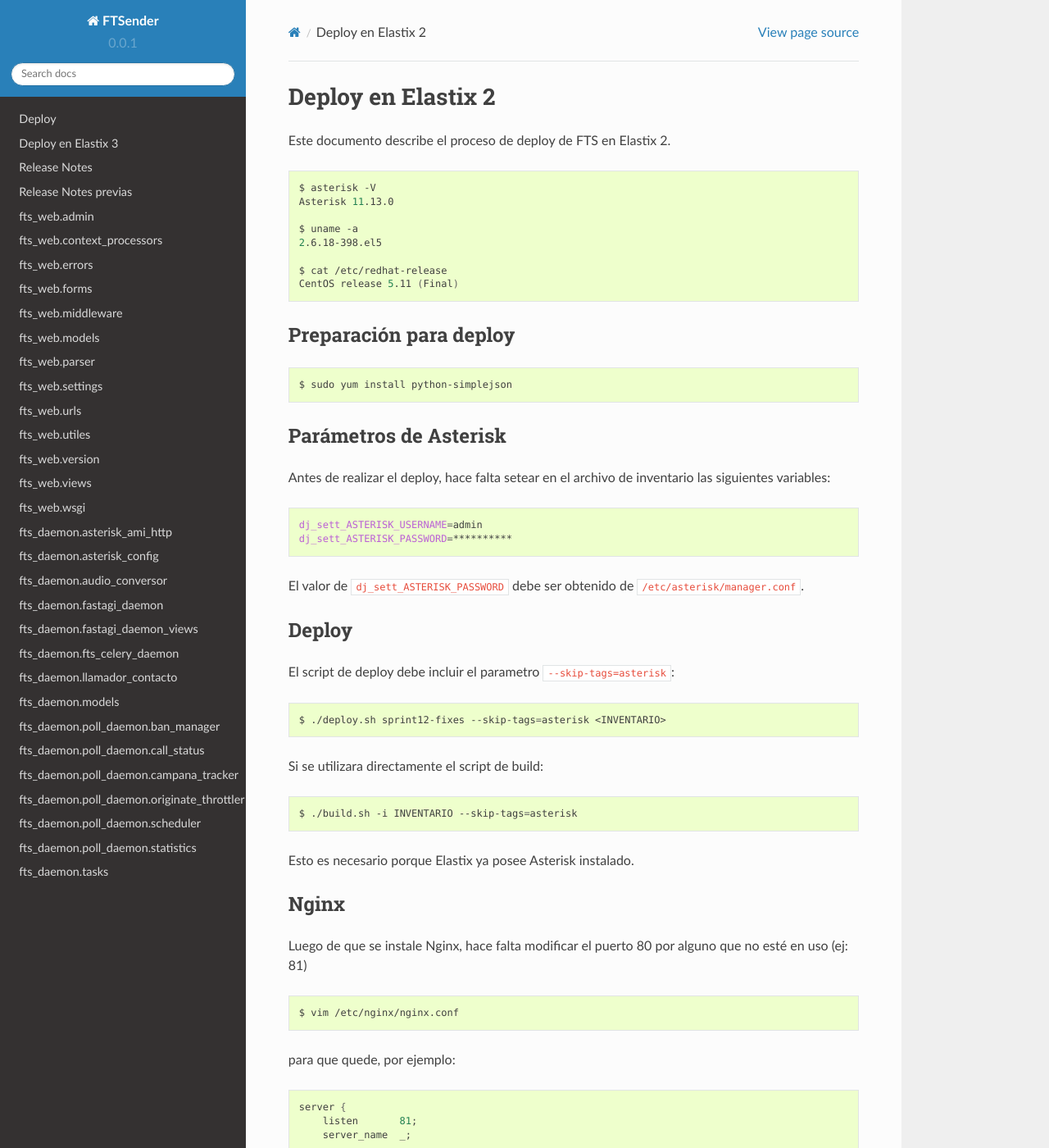
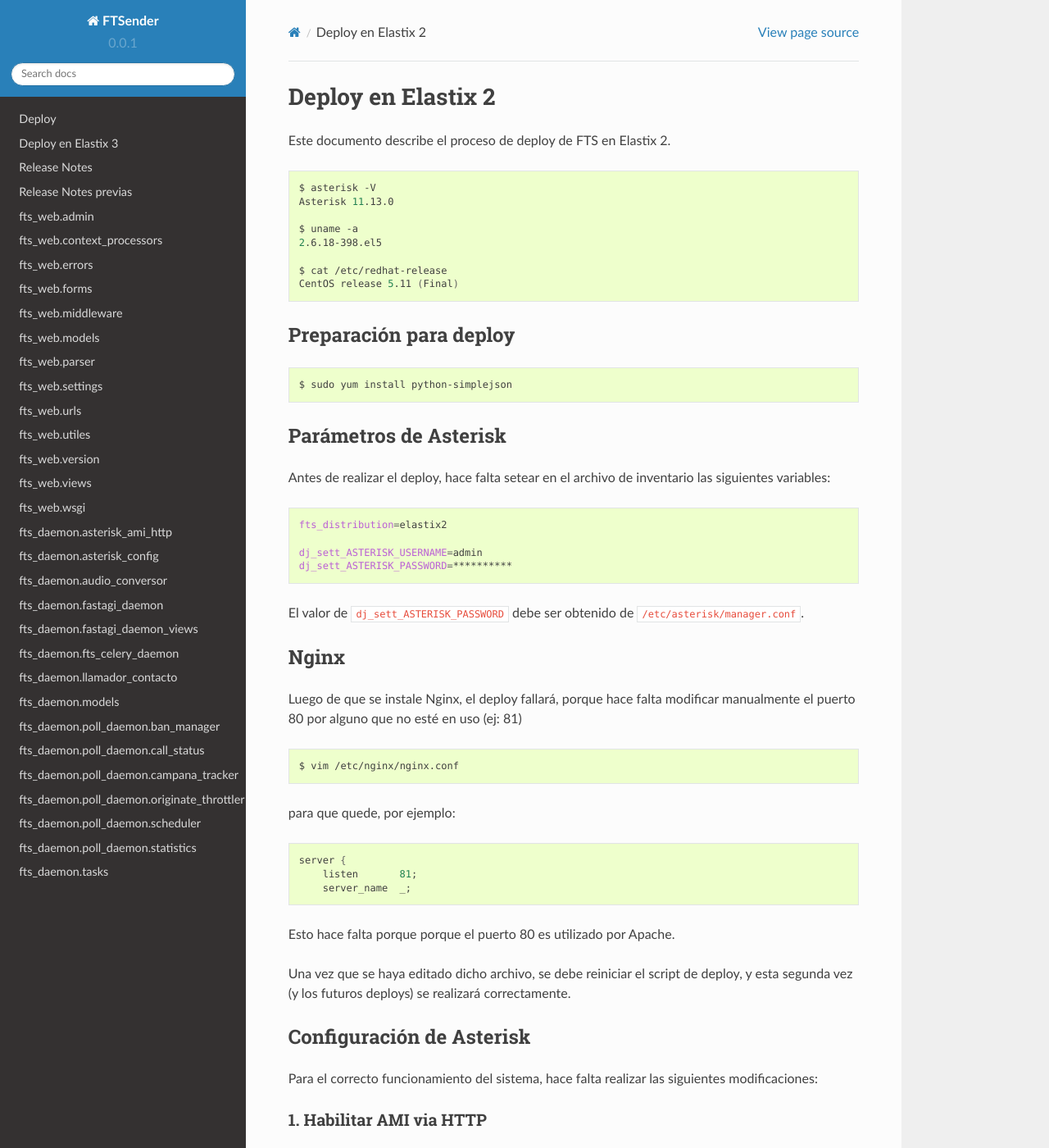
Before and after one commit to aybaker/omnicontact, a Sphinx documentation site: the page built from docs/deploy_elastix2.rst, in a window 1280 px wide and 1400 px high. Shown: the whole window at 82% size. Built offline with Sphinx 7.4.7 and the Read the Docs theme 2.0.0, drawn with Linux system fonts in a browser that asks for light colours; some of the changed text lies outside the part shown.

Commit message:
Actualiza docs. de deploy en Elastix 2/3

```diff
--- a/docs/deploy_elastix2.rst
+++ b/docs/deploy_elastix2.rst
@@ -38,6 +38,8 @@ de inventario las siguientes variables:
 
 .. code::
 
+    fts_distribution=elastix2
+
     dj_sett_ASTERISK_USERNAME=admin
     dj_sett_ASTERISK_PASSWORD=**********
 
@@ -47,32 +49,11 @@ El valor de ``dj_sett_ASTERISK_PASSWORD`` debe ser obtenido de
 
 
 **********************
-Deploy
-**********************
-
-El script de deploy debe incluir el parametro ``--skip-tags=asterisk``:
-
-.. code::
-
-    $ ./deploy.sh sprint12-fixes --skip-tags=asterisk <INVENTARIO>
-
-
-Si se utilizara directamente el script de build:
-
-.. code::
-
-    $ ./build.sh -i INVENTARIO --skip-tags=asterisk
-
-
-Esto es necesario porque Elastix ya posee Asterisk instalado.
-
-
-**********************
 Nginx
 **********************
 
-Luego de que se instale Nginx, hace falta modificar el puerto 80
-por alguno que no esté en uso (ej: 81)
+Luego de que se instale Nginx, el deploy fallará, porque hace falta
+modificar manualmente el puerto 80 por alguno que no esté en uso (ej: 81)
 
 
 .. code::
@@ -89,6 +70,9 @@ para que quede, por ejemplo:
         server_name  _;
 
 Esto hace falta porque porque el puerto 80 es utilizado por Apache.
+
+Una vez que se haya editado dicho archivo, se debe reiniciar el script
+de deploy, y esta segunda vez (y los futuros deploys) se realizará correctamente.
 
 
 *************************
@@ -283,6 +267,8 @@ el siguiente:
 
 	[ftsender:vars]
 
+	fts_distribution=elastix2
+
 	OPEN_BR='{'
 	CLOSE_BR='}'
 
```
Also changed, not shown: docs/deploy_elastix3.rst (+9 -23 lines).
